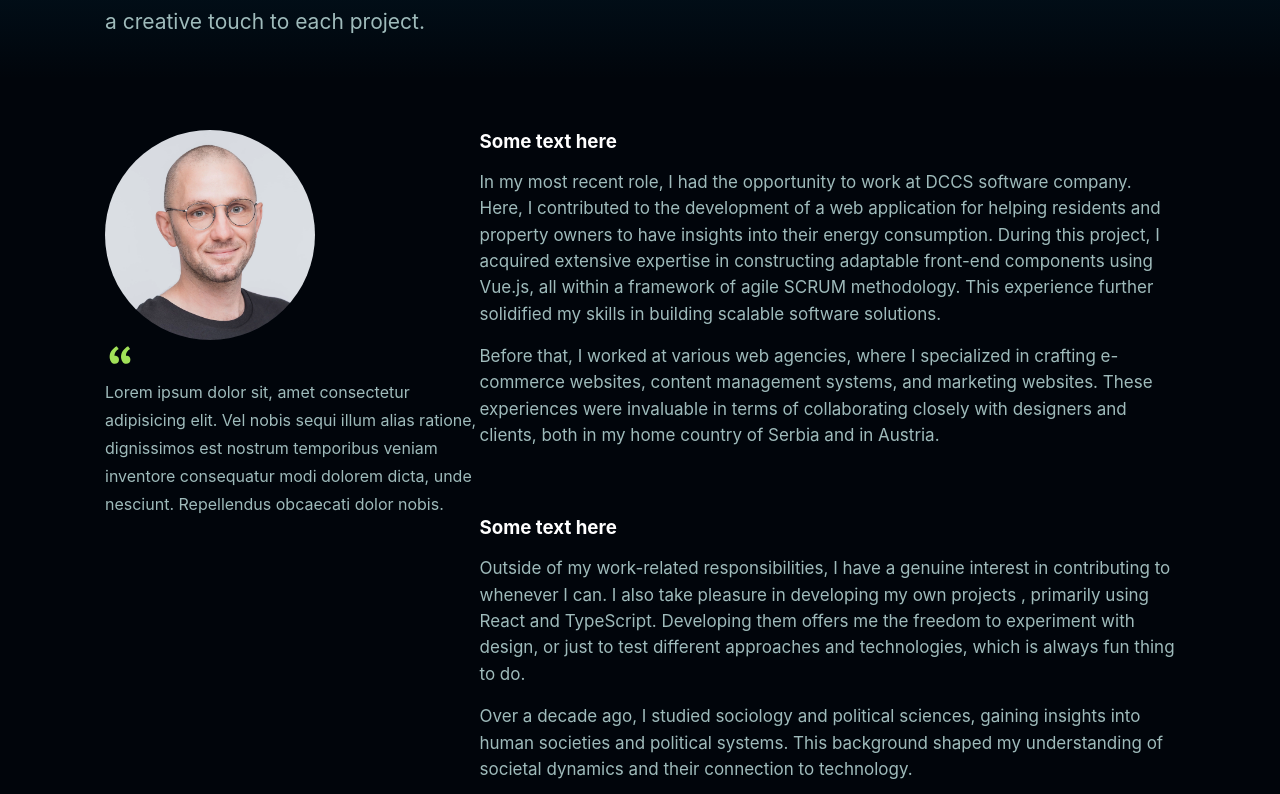
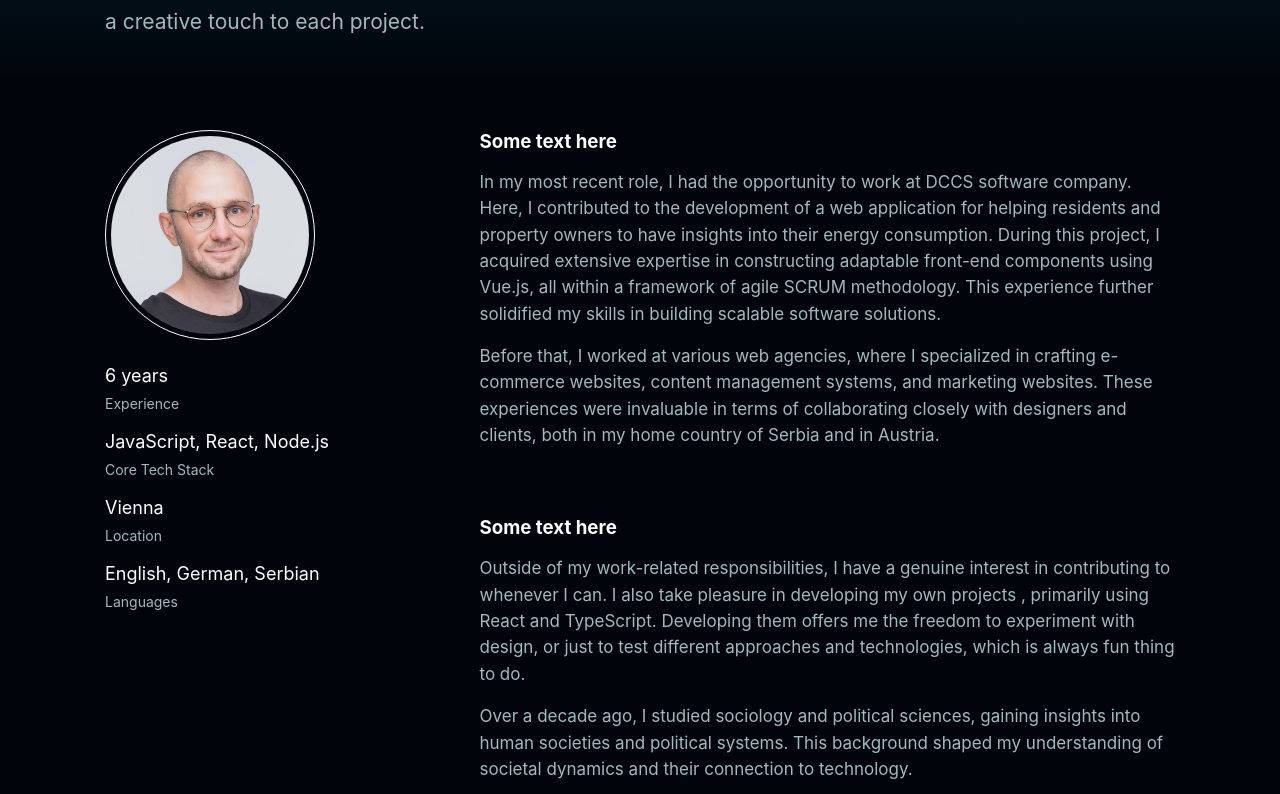
Before and after one commit to nenadmarinkovic/home, a Next.js app: page /about in a window 1280 px wide. Shown: the part 386-1180 px from the top of the page. Built offline with nearby package versions, Linux system fonts and the light colour scheme; no server answers.

Commit message:
add profile info

```diff
--- a/app/about/page.tsx
+++ b/app/about/page.tsx
@@ -20,7 +20,7 @@ export default function About() {
       <section className={styles.contentContainer}>
         <Container>
           <div className={styles.contentFlex}>
-            <ul className={styles.contentList}>
+            <div className={styles.contentList}>
               <div className={styles.photoContainer}>
                 <Image
                   src="/images/photo.webp"
@@ -30,29 +30,41 @@ export default function About() {
                   className={styles.photo}
                 />
               </div>
-              <svg
-                width="30px"
-                height="30px"
-                viewBox="0 0 24 24"
-                xmlns="http://www.w3.org/2000/svg"
-                className={styles.quoteIcon}
-              >
-                <rect x="0" fill="none" width="24" height="24" />
-                <g>
-                  <path
-                    fill="#a1e158"
-                    d="M11.192 15.757c0-.88-.23-1.618-.69-2.217-.326-.412-.768-.683-1.327-.812-.55-.128-1.07-.137-1.54-.028-.16-.95.1-1.956.76-3.022.66-1.065 1.515-1.867 2.558-2.403L9.373 5c-.8.396-1.56.898-2.26 1.505-.71.607-1.34 1.305-1.9 2.094s-.98 1.68-1.25 2.69-.346 2.04-.217 3.1c.168 1.4.62 2.52 1.356 3.35.735.84 1.652 1.26 2.748 1.26.965 0 1.766-.29 2.4-.878.628-.576.94-1.365.94-2.368l.002.003zm9.124 0c0-.88-.23-1.618-.69-2.217-.326-.42-.77-.692-1.327-.817-.56-.124-1.074-.13-1.54-.022-.16-.94.09-1.95.75-3.02.66-1.06 1.514-1.86 2.557-2.4L18.49 5c-.8.396-1.555.898-2.26 1.505-.708.607-1.34 1.305-1.894 2.094-.556.79-.97 1.68-1.24 2.69-.273 1-.345 2.04-.217 3.1.165 1.4.615 2.52 1.35 3.35.732.833 1.646 1.25 2.742 1.25.967 0 1.768-.29 2.402-.876.627-.576.942-1.365.942-2.368v.01z"
-                  />
-                </g>
-              </svg>
-              <p>
-                Lorem ipsum dolor sit, amet consectetur adipisicing
-                elit. Vel nobis sequi illum alias ratione, dignissimos
-                est nostrum temporibus veniam inventore consequatur
-                modi dolorem dicta, unde nesciunt. Repellendus
-                obcaecati dolor nobis.
-              </p>
-            </ul>
+              <ul className={styles.profileInfoItems}>
+                <li className={styles.profileInfoItem}>
+                  <span className={styles.profileInfoValue}>
+                    {new Date().getFullYear() - 2018} years
+                  </span>
+                  <span className={styles.profileInfoKey}>
+                    Experience
+                  </span>
+                </li>
+                <li className={styles.profileInfoItem}>
+                  <span className={styles.profileInfoValue}>
+                    JavaScript, React, Node.js
+                  </span>
+                  <span className={styles.profileInfoKey}>
+                    Core Tech Stack
+                  </span>
+                </li>
+                <li className={styles.profileInfoItem}>
+                  <span className={styles.profileInfoValue}>
+                    Vienna
+                  </span>
+                  <span className={styles.profileInfoKey}>
+                    Location
+                  </span>
+                </li>
+                <li className={styles.profileInfoItem}>
+                  <span className={styles.profileInfoValue}>
+                    English, German, Serbian
+                  </span>
+                  <span className={styles.profileInfoKey}>
+                    Languages
+                  </span>
+                </li>
+              </ul>
+            </div>
             <div className={styles.contentSection}>
               <h3>Some text here</h3>
               <p>
--- a/styles/pages/layout.module.css
+++ b/styles/pages/layout.module.css
@@ -90,14 +90,6 @@
   }
 }
 
-.contentList li {
-  margin-top: 10px;
-}
-
-.contentList li:hover {
-  color: var(--color-white);
-}
-
 .contentListTitle {
   font-size: 15px;
   font-weight: 600;
@@ -177,6 +169,8 @@
   border-radius: 50%;
   position: relative;
   z-index: 5;
+  padding: 5px;
+  border: 1px solid var(--color-white);
 }
 
 .quoteIcon {
@@ -267,3 +261,25 @@
   animation: popUp 0.25s ease-in-out forwards;
   opacity: 0;
 }
+
+.profileInfoItems {
+  display: flex;
+  flex-direction: column;
+  gap: 10px;
+  align-items: start;
+  margin-top: 20px;
+}
+
+.profileInfoItem {
+  display: flex;
+  flex-direction: column;
+}
+
+.profileInfoValue {
+  color: var(--color-white);
+  font-size: 18px;
+}
+
+.profileInfoKey {
+  font-size: 14px;
+}
```
